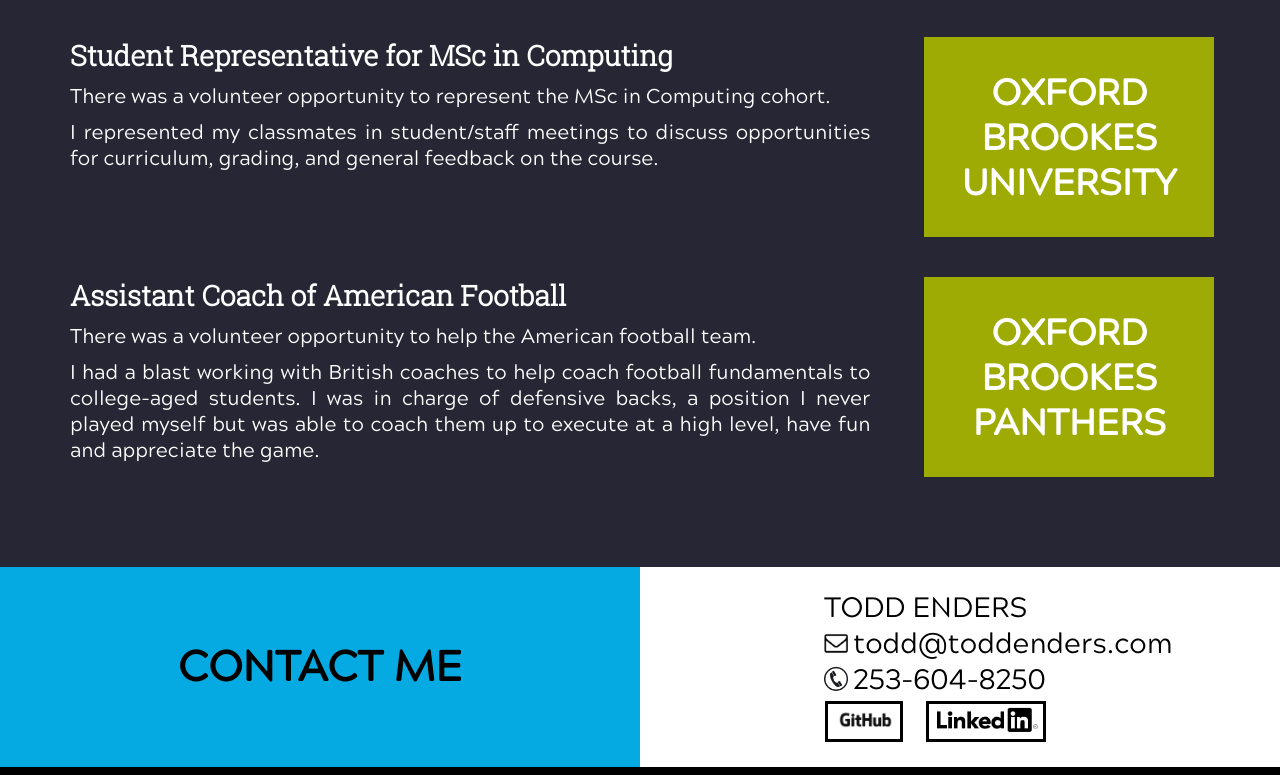
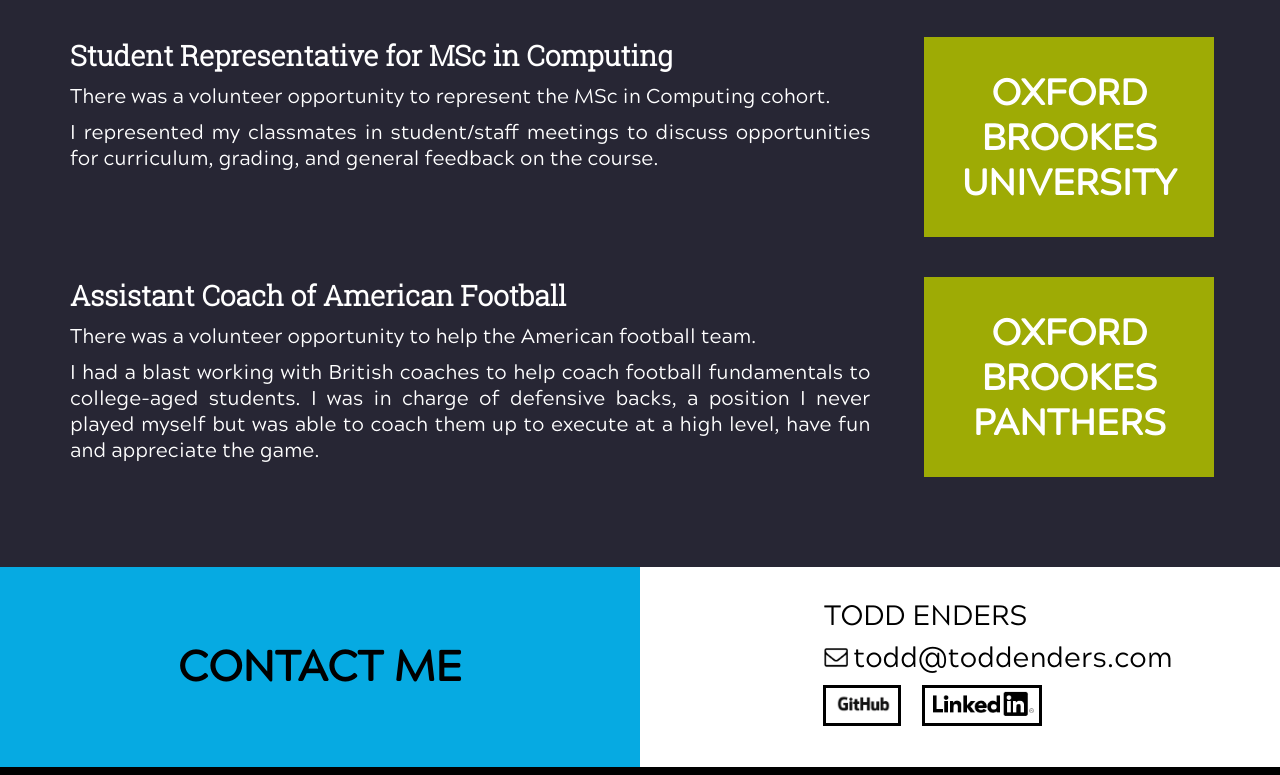
Before and after one commit to TEnders64/TEnders64.github.io, a plain HTML site: page index.html in a window 1280 px wide. Shown: the part 7073-7848 px from the top of the page. Drawn offline with Linux system fonts and the light colour scheme.

Commit message:
removed phone

```diff
--- a/assets/stylesheets/style.css
+++ b/assets/stylesheets/style.css
@@ -285,14 +285,14 @@
     vertical-align: top;
     width: 46%;
     height: 176px;
-    padding-top: 24px;
+    padding-top: 32px;
     margin: 0px;
     list-style-type: none;
     font-family: grotesque;
   }
   div.contact ul li{
     font-size: 28px;
-    height: 36px;
+    height: 42px;
     text-align: left;
     padding-left: 140px;
   }
@@ -320,7 +320,7 @@
     outline: 3px solid black;
     padding-left: 8px;
     margin-right: 18px;
-    margin-left: 4px;
+    margin-left: 2px;
     transition: 0.25s;
   }
   div.contact ul li:last-child a:hover{
--- a/index.html
+++ b/index.html
@@ -332,9 +332,6 @@
           </a>
         </li>
         <li>
-          <img src="./assets/images/phone.png" alt="Phone">253-604-8250
-        </li>
-        <li>
           <a href="https://github.com/TEnders64">
             <img src="./assets/images/GitHub_Logo_black.png" alt="GitHub">
           </a>
```
